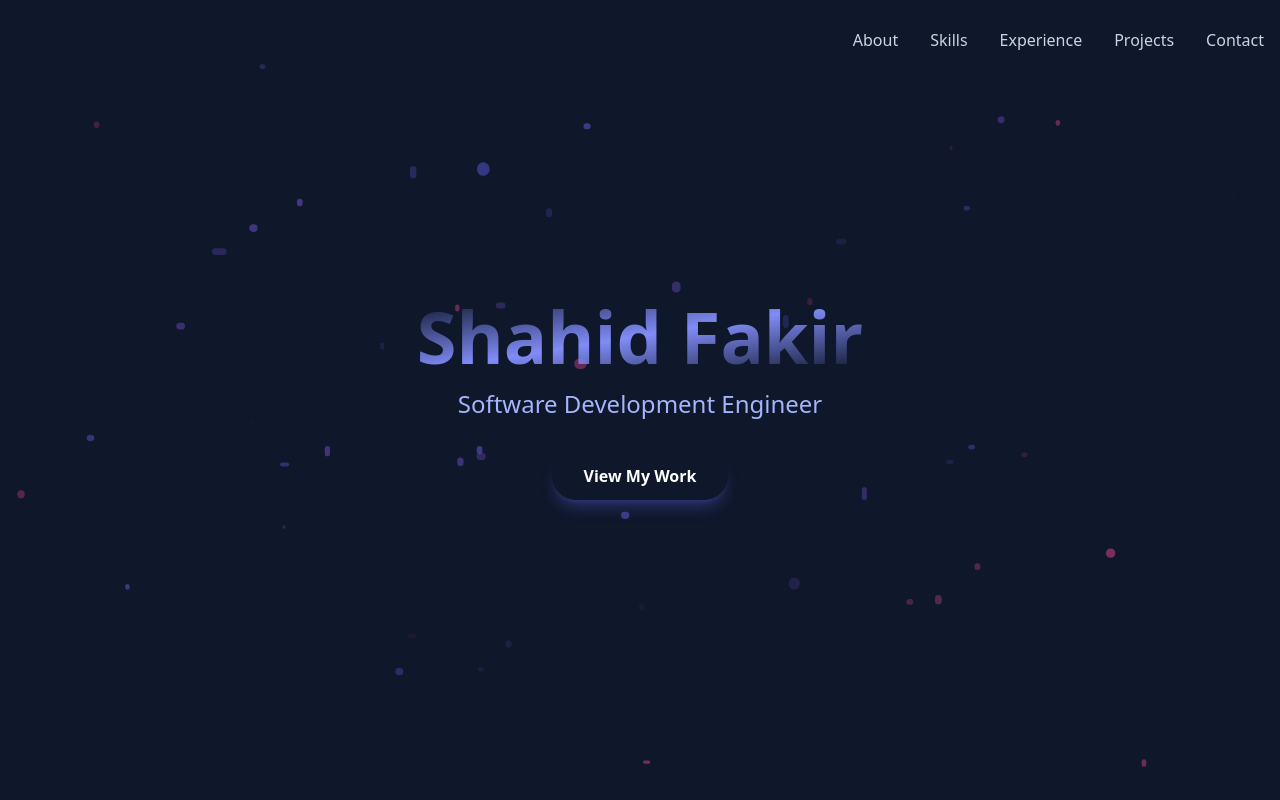
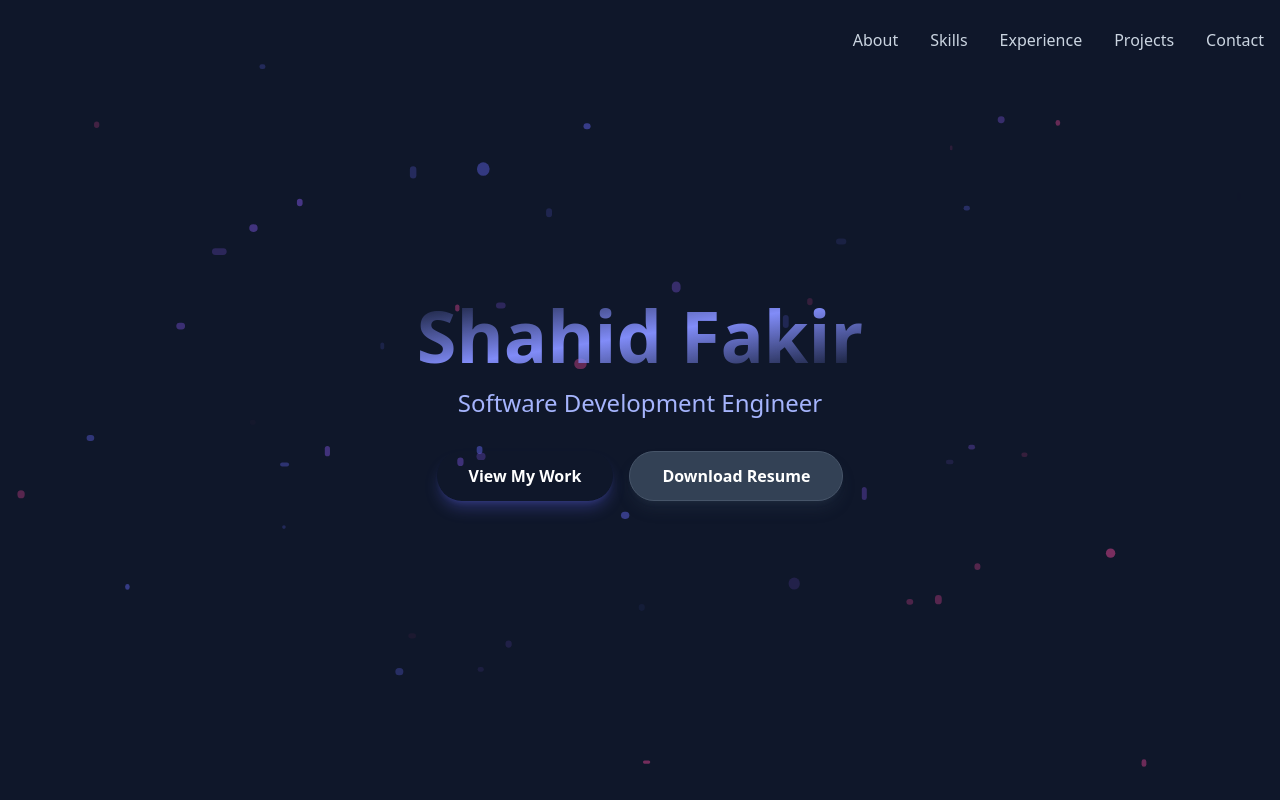
Before and after one commit to Shahid-projects/Portfolio-shahid-frontend, a React (Vite) app: page / in a window 1280 px wide. Shown: the top 800 px of the page. Built offline with nearby package versions, Linux system fonts and the light colour scheme.

Commit message:
first commit

```diff
--- a/src/App.jsx
+++ b/src/App.jsx
@@ -106,6 +106,8 @@ const icons = {
   X: () => <svg xmlns="http://www.w3.org/2000/svg" width="24" height="24" viewBox="0 0 24 24" fill="none" stroke="currentColor" strokeWidth="2" strokeLinecap="round" strokeLinejoin="round"><line x1="18" y1="6" x2="6" y2="18" /><line x1="6" y1="6" x2="18" y2="18" /></svg>,
   Briefcase: () => <svg xmlns="http://www.w3.org/2000/svg" width="24" height="24" viewBox="0 0 24 24" fill="none" stroke="currentColor" strokeWidth="2" strokeLinecap="round" strokeLinejoin="round"><rect x="2" y="7" width="20" height="14" rx="2" ry="2"></rect><path d="M16 21V5a2 2 0 0 0-2-2h-4a2 2 0 0 0-2 2v16"></path></svg>,
   GraduationCap: () => <svg xmlns="http://www.w3.org/2000/svg" width="24" height="24" viewBox="0 0 24 24" fill="none" stroke="currentColor" strokeWidth="2" strokeLinecap="round" strokeLinejoin="round"><path d="M22 10v6M2 10l10-5 10 5-10 5z" /><path d="M6 12v5c3 3 9 3 12 0v-5" /></svg>,
+  // **NEW ICON ADDED**
+  Download: () => <svg xmlns="http://www.w3.org/2000/svg" width="24" height="24" viewBox="0 0 24 24" fill="none" stroke="currentColor" strokeWidth="2" strokeLinecap="round" strokeLinejoin="round"><path d="M21 15v4a2 2 0 0 1-2 2H5a2 2 0 0 1-2-2v-4"></path><polyline points="7 10 12 15 17 10"></polyline><line x1="12" y1="15" x2="12" y2="3"></line></svg>,
 };
 
 // --- HELPER COMPONENTS ---
@@ -278,17 +280,32 @@ const Hero = () => {
         >
           {portfolioData.title}
         </motion.p>
-        <motion.button
-          onClick={() => document.getElementById('projects')?.scrollIntoView({ behavior: 'smooth' })}
-          className="bg-gradient-to-r from-violet-500 to-indigo-500 text-white font-bold py-3 px-8 rounded-full hover:from-violet-600 hover:to-indigo-600 transition-all duration-300 shadow-lg shadow-indigo-500/30"
+        {/* **UPDATED: Added a flex container for two buttons** */}
+        <motion.div
+          className="flex justify-center space-x-4"
           initial={{ opacity: 0, scale: 0.8 }}
           animate={{ opacity: 1, scale: 1 }}
           transition={{ duration: 0.5, delay: 0.6 }}
-          whileHover={{ scale: 1.05, y: -5 }}
-          whileTap={{ scale: 0.95 }}
         >
-          View My Work
-        </motion.button>
+          <motion.button
+            onClick={() => document.getElementById('projects')?.scrollIntoView({ behavior: 'smooth' })}
+            className="bg-gradient-to-r from-violet-500 to-indigo-500 text-white font-bold py-3 px-8 rounded-full hover:from-violet-600 hover:to-indigo-600 transition-all duration-300 shadow-lg shadow-indigo-500/30"
+            whileHover={{ scale: 1.05, y: -5 }}
+            whileTap={{ scale: 0.95 }}
+          >
+            View My Work
+          </motion.button>
+          {/* **NEW RESUME BUTTON** */}
+          <motion.a
+            href="/Shahid.pdf" // Ensure Shahid.pdf is in the public folder
+            download="Shahid-Fakir-Resume.pdf"
+            className="bg-slate-700 text-white font-bold py-3 px-8 rounded-full hover:bg-slate-600 transition-all duration-300 shadow-lg shadow-slate-700/30 border border-slate-600"
+            whileHover={{ scale: 1.05, y: -5 }}
+            whileTap={{ scale: 0.95 }}
+          >
+            Download Resume
+          </motion.a>
+        </motion.div>
       </div>
     </section>
   );
@@ -530,6 +547,18 @@ const Contact = () => {
       <div className="max-w-4xl mx-auto grid md:grid-cols-2 gap-16 items-start">
         <div className="text-slate-300">
           <h3 className="text-2xl font-bold text-slate-100 mb-4">Contact Information</h3>
+
+          {/* **NEW RESUME DOWNLOAD BUTTON IN CONTACT SECTION** */}
+          <motion.a
+            href="/Shahid.pdf" // Path to the file in the public folder
+            download="Shahid-Fakir-Resume.pdf"
+            className="flex items-center justify-center mb-8 w-full bg-indigo-600 text-white font-bold py-3 px-6 rounded-md hover:bg-indigo-700 transition-colors duration-300"
+            whileHover={{ scale: 1.02 }}
+            whileTap={{ scale: 0.98 }}
+          >
+            <icons.Download className="mr-3" /> Download Resume (PDF)
+          </motion.a>
+
           <p className="mb-8">
             Feel free to reach out to me for any opportunities, collaborations, or just to say hi!
           </p>
@@ -581,7 +610,7 @@ const Contact = () => {
           <div>
             <label htmlFor="email" className="block text-sm font-medium text-slate-300 mb-2">Email</label>
             <input type="email" name="email" id="email" required value={formData.email} onChange={handleChange} className="w-full bg-slate-800 border border-slate-700 rounded-md py-2 px-3 text-slate-100 focus:outline-none focus:ring-2 focus:ring-violet-500" disabled={loading} />
-          </div>
+            </div>
           <div>
             <label htmlFor="message" className="block text-sm font-medium text-slate-300 mb-2">Message</label>
             <textarea name="message" id="message" rows="4" required value={formData.message} onChange={handleChange} className="w-full bg-slate-800 border border-slate-700 rounded-md py-2 px-3 text-slate-100 focus:outline-none focus:ring-2 focus:ring-violet-500" disabled={loading}></textarea>
```
